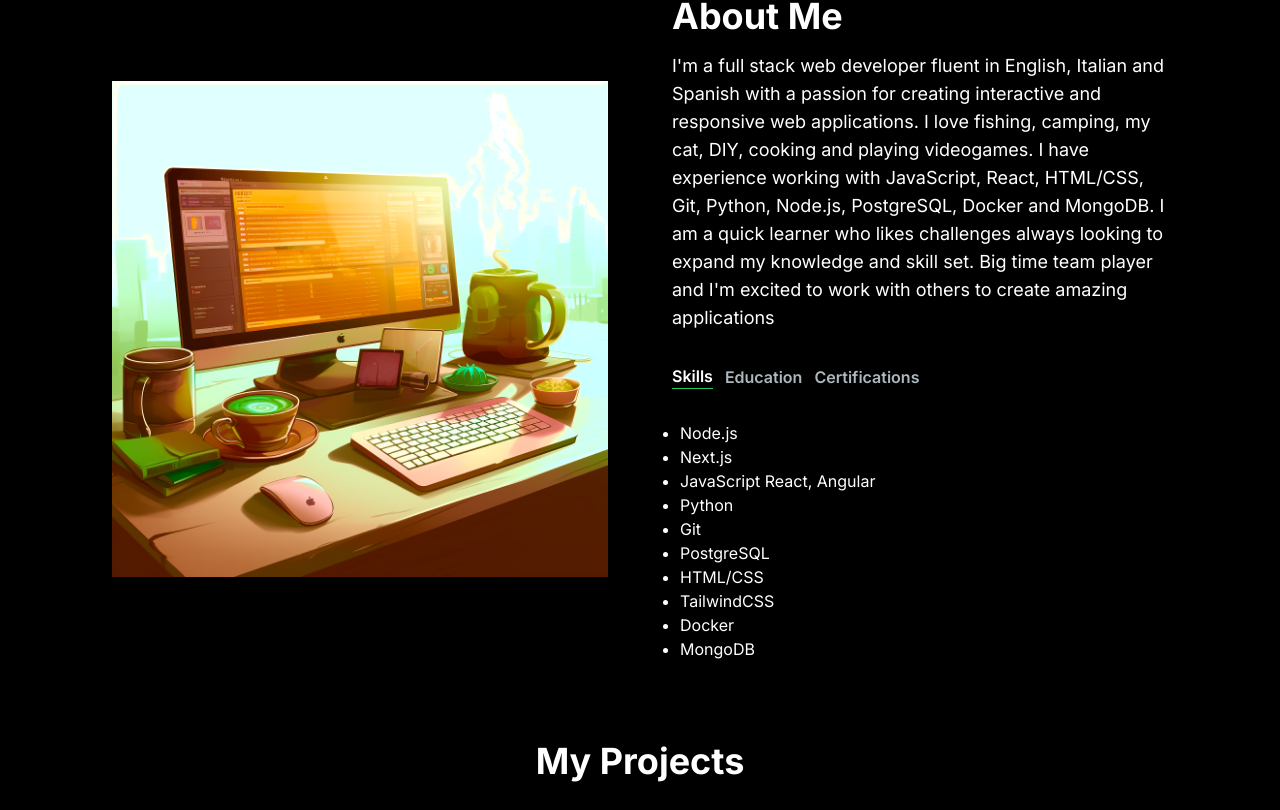
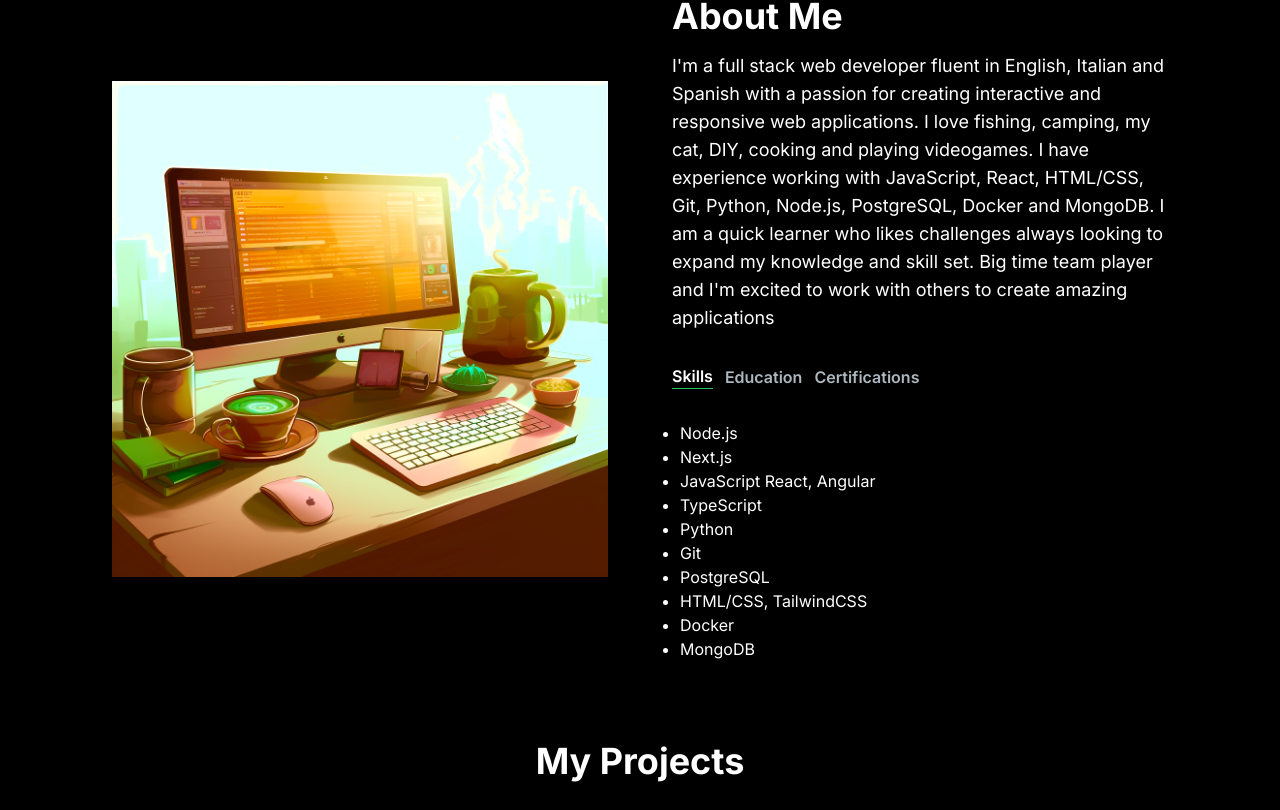
Before and after one commit to Desko95/portfolio-website, a Next.js app: page / in a window 1280 px wide. Shown: the part 782-1592 px from the top of the page. Built offline with nearby package versions, Linux system fonts and the light colour scheme.

Commit message:
added typescrypt

```diff
--- a/app/components/AboutSection.jsx
+++ b/app/components/AboutSection.jsx
@@ -12,11 +12,11 @@ const TAB_DATA = [
         <li>Node.js</li>
         <li>Next.js</li>
         <li>JavaScript React, Angular</li>
+        <li>TypeScript</li>
         <li>Python</li>
         <li>Git</li>
         <li>PostgreSQL</li>
-        <li>HTML/CSS</li>
-        <li>TailwindCSS</li>
+        <li>HTML/CSS, TailwindCSS</li>
         <li>Docker</li>
         <li>MongoDB</li>
       </ul>
--- a/app/components/AchievementsSection.jsx
+++ b/app/components/AchievementsSection.jsx
@@ -15,7 +15,7 @@ const achievementsList = [
   },
   {
     metric: "Years",
-    value: "2+",
+    value: "3+",
   },
 ];
 
--- a/app/components/utils.jsx
+++ b/app/components/utils.jsx
@@ -1,11 +1,11 @@
-import React from 'react'
+// import React from 'react'
 
-export const validateString = (value: unknown, maxlength: number) => {
-  if (!value || typeof value !== "string" || value.length > maxlength) {
-    return false;
-  }
+// export const validateString = (value: unknown maxlength: number) => {
+//   if (!value || typeof value !== "string" || value.length > maxlength) {
+//     return false;
+//   }
 
-  return true;
-}
+//   return true;
+// }
 
-export default utils
+// export default utils
--- a/package.json
+++ b/package.json
@@ -19,7 +19,7 @@
     "react-dom": "^18",
     "react-email": "^1.9.5",
     "react-type-animation": "^3.2.0",
-    "resend": "^0.16.0"
+    "resend": "^2.1.0"
   },
   "devDependencies": {
     "autoprefixer": "^10.0.1",
```
Also changed, not shown: 1 other file (tests, documents, lock files or other folders).
